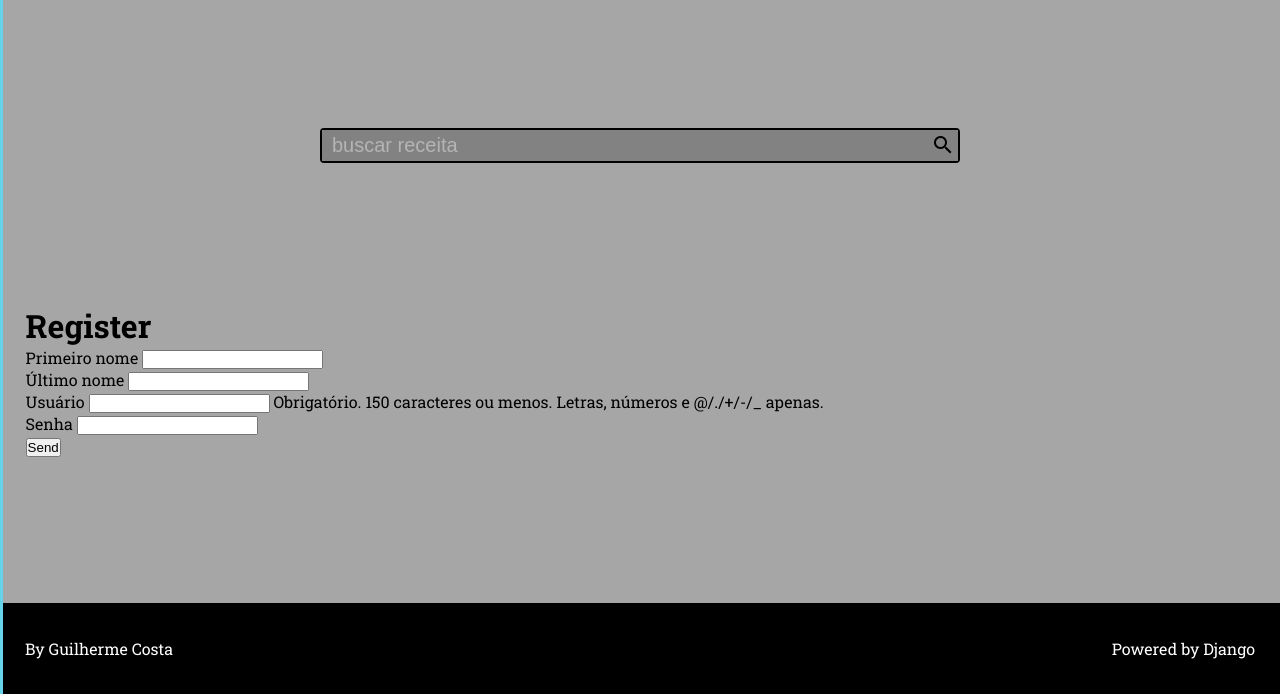
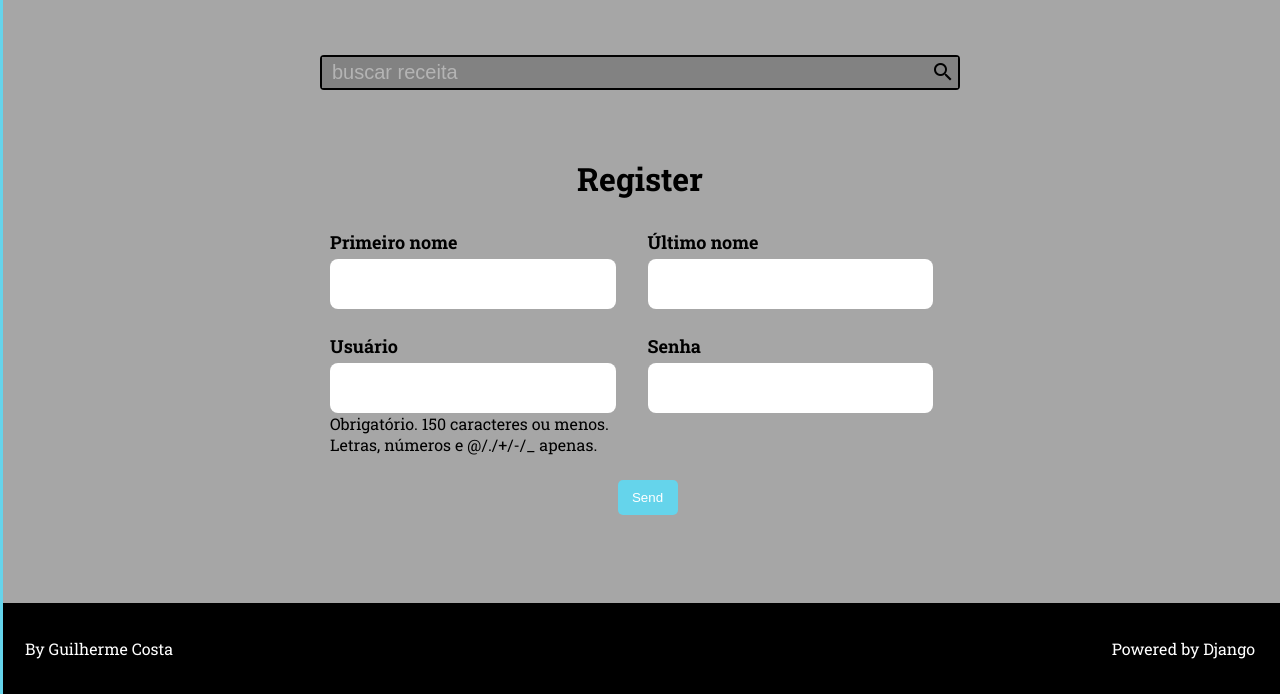
Before and after one commit to devguilhermecosta/project-recipes, a Django app: page /authors/register/ in a window 1280 px wide. Shown: the part 106-800 px from the top of the page. Run offline with Django 4.2, Linux system fonts and the light colour scheme.

Commit message:
Updated the userform css style

```diff
--- a/authors/templates/authors/pages/author.html
+++ b/authors/templates/authors/pages/author.html
@@ -4,10 +4,12 @@
 
 {% block content %}
 
-<form action="{% url 'authors:create' %}" method="POST">
+<div class="form-container center-flex">
+    <h1>Register</h1>
+
+    <form class="form" action="{% url 'authors:create' %}" method="POST">
         {% csrf_token %}
 
-    <h1>Register</h1>
         {% for field in form %}
             <div>
                 <label for="{{ field.id_for_label }}">{{ field.label }}</label>
@@ -18,8 +20,10 @@
 
         {{ field.errors }}
 
+        <div class="button-container">
             <button type="submit">Send</button>
-
+        </div>
     </form>
+</div>
 
 {% endblock content %}
--- a/recipes/static/recipes/css/style.css
+++ b/recipes/static/recipes/css/style.css
@@ -42,6 +42,13 @@ body {
     display: flex;
     flex-direction: column;
     justify-content: space-between;
+}
+
+.center-flex {
+    display: flex;
+    flex-direction: column;
+    justify-content: center;
+    align-items: center;
 }
 
 .nav-container {
@@ -436,9 +443,67 @@ header {
     color: var(--text-message-warning);
 }
 
+.form {
+    max-width: 650px;
+    margin-top: 30px;
+    padding-left: 15px;
+    display: flex;
+    flex-wrap: wrap;
+    row-gap: 10px;
+}
+
+.form > div {
+    width: 50%;
+    margin-bottom: 15px;
+}
+
+.form > div > label {
+    display: block;
+    margin-bottom: 5px;
+    font-size: 18px;
+    font-weight: bolder;
+}
+
+.form > div > input {
+    width: 90%;
+    height: 50px;
+    padding: 10px 15px;
+    border-radius: 8px;
+    outline: none;
+    border: none;
+    font-size: 18px;
+}
+
+.form > div > input:focus {
+    border: 2px solid var(--bg-menu);
+}
+
+.form > .errorlist {
+    color: var(--text-message-error);
+}
+
+.form .button-container {
+    width: 100%;
+    text-align: center;
+}
+
+.form button[type="submit"] {
+    width: 60px;
+    padding: 10px 5px;
+    border-radius: 5px;
+    border: none;
+    background-color: var(--bg-menu);
+    color: var(--text-white);
+    cursor: pointer;
+}
+
 @media screen and (max-width: 360px) {
     .footer a {
         margin: 0 auto;
+    }
+
+    .form > div {
+        width: 100%;
     }
 }
 
```
Lines whose indentation alone changed are shown as unchanged.
